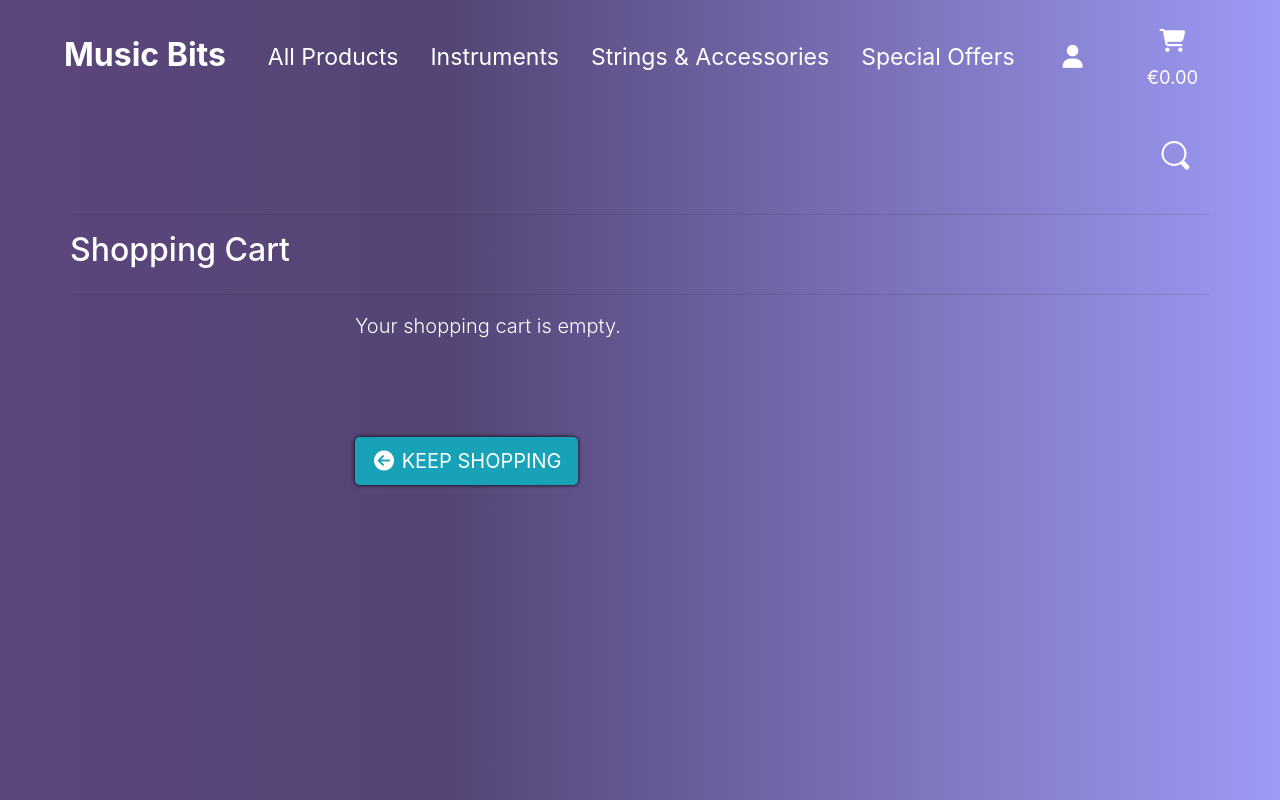
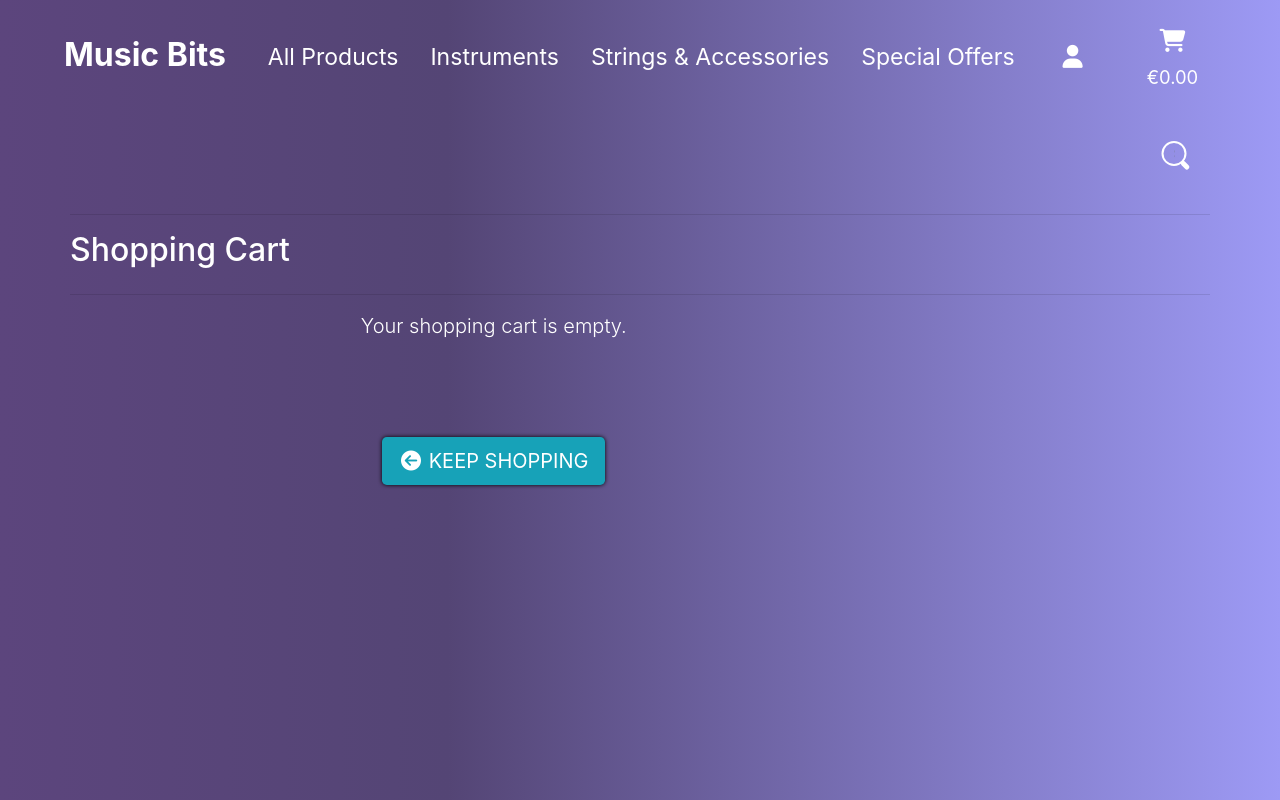
Before and after one commit to Code-Institute-Submissions/pbtrad-MS4-Music-Bits_MayResub, a Django app: page /cart/ in a window 1280 px wide. Run offline with Django 3.2, Linux system fonts and the light colour scheme; data that the repository does not hold is empty; some libraries are stand-ins or nearby versions.

Commit message:
Centered 'keep shopping' button in empty cart by removing absolute positioning in css and replacing mx-auto with text-center(bootstrap)

```diff
--- a/cart/templates/cart/cart.html
+++ b/cart/templates/cart/cart.html
@@ -122,7 +122,7 @@
         </div>
 
         {% else %}
-        <div class="empty-cart-info mx-auto">
+        <div class="empty-cart-info text-center">
             <p class="lead mb-5">Your shopping cart is empty.</p>
             <a href="{% url 'products' %}" class="btn ripple btn-lg mt-5">
                 <span class="icon">
--- a/static/css/base.css
+++ b/static/css/base.css
@@ -296,10 +296,10 @@ body {
     transition: background 0s;
 }
 
-.empty-cart-info {
+/*.empty-cart-info {
     position: absolute;
     left: 300px;
-}
+}*/
 
 .cart-item-header {
     background-color: #878d9c;
```
